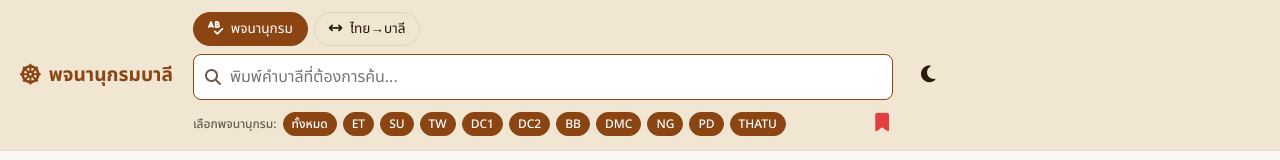
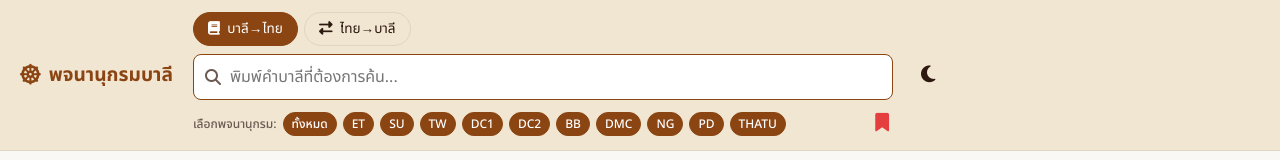
Before and after one commit to boatjiwaiworn/pali-thai-dictionary, a website with bundled scripts: page public/index.html in a window 1280 px wide. Shown: the top 160 px of the page. Built offline with nearby package versions, Linux system fonts and the light colour scheme.

Commit message:
Update mode buttons text to บาลี→ไทย and ไทย→บาลี

```diff
--- a/public/index.html
+++ b/public/index.html
@@ -19,8 +19,8 @@
         </div>
         <div class="search-container">
             <div class="search-modes">
-                <button class="mode-btn active" data-mode="dict"><i class="fa-solid fa-spell-check"></i> พจนานุกรม</button>
-                <button class="mode-btn" data-mode="reverse"><i class="fa-solid fa-arrows-left-right"></i> ไทย→บาลี</button>
+                <button class="mode-btn active" data-mode="dict"><i class="fa-solid fa-book"></i> บาลี→ไทย</button>
+                <button class="mode-btn" data-mode="reverse"><i class="fa-solid fa-right-left"></i> ไทย→บาลี</button>
             </div>
             <div class="search-input-wrapper">
                 <i class="fa-solid fa-search search-icon"></i>
```
